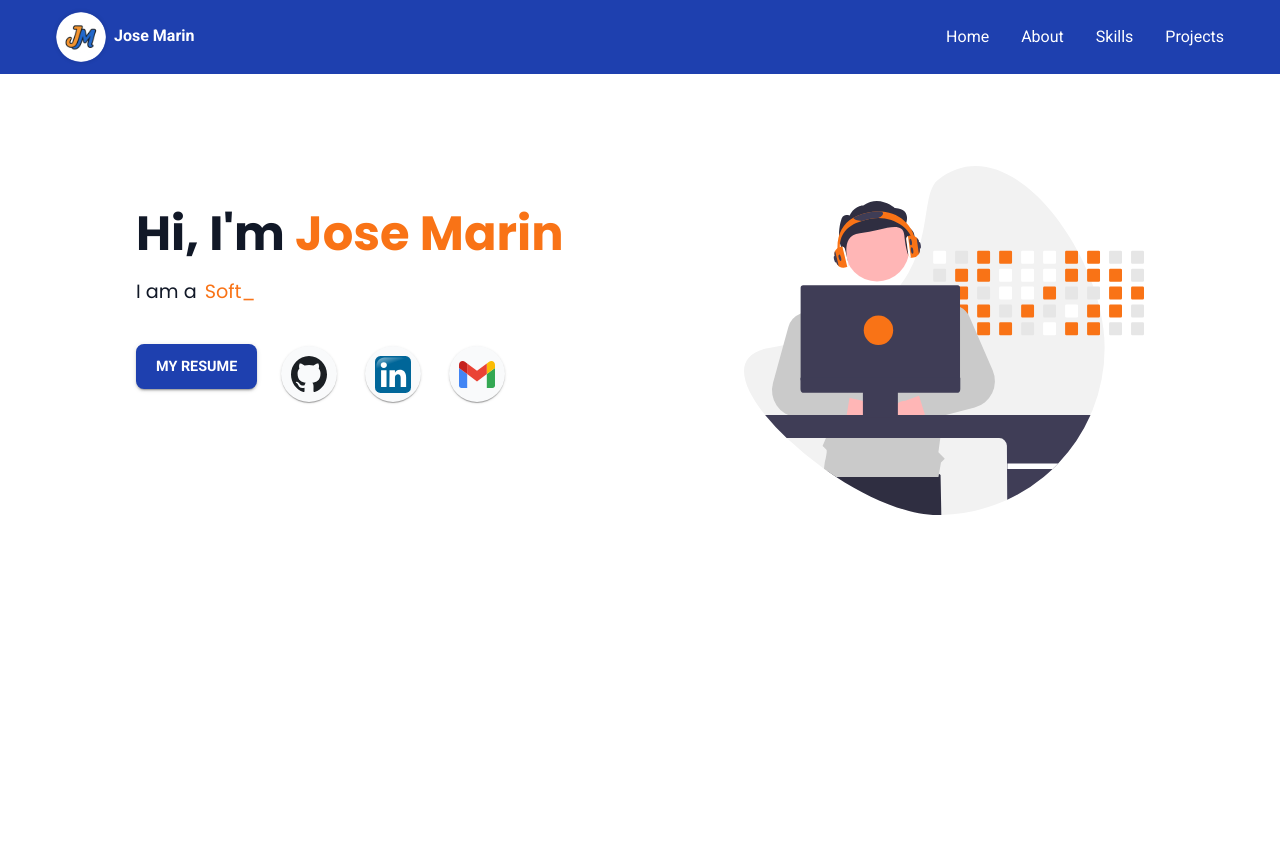
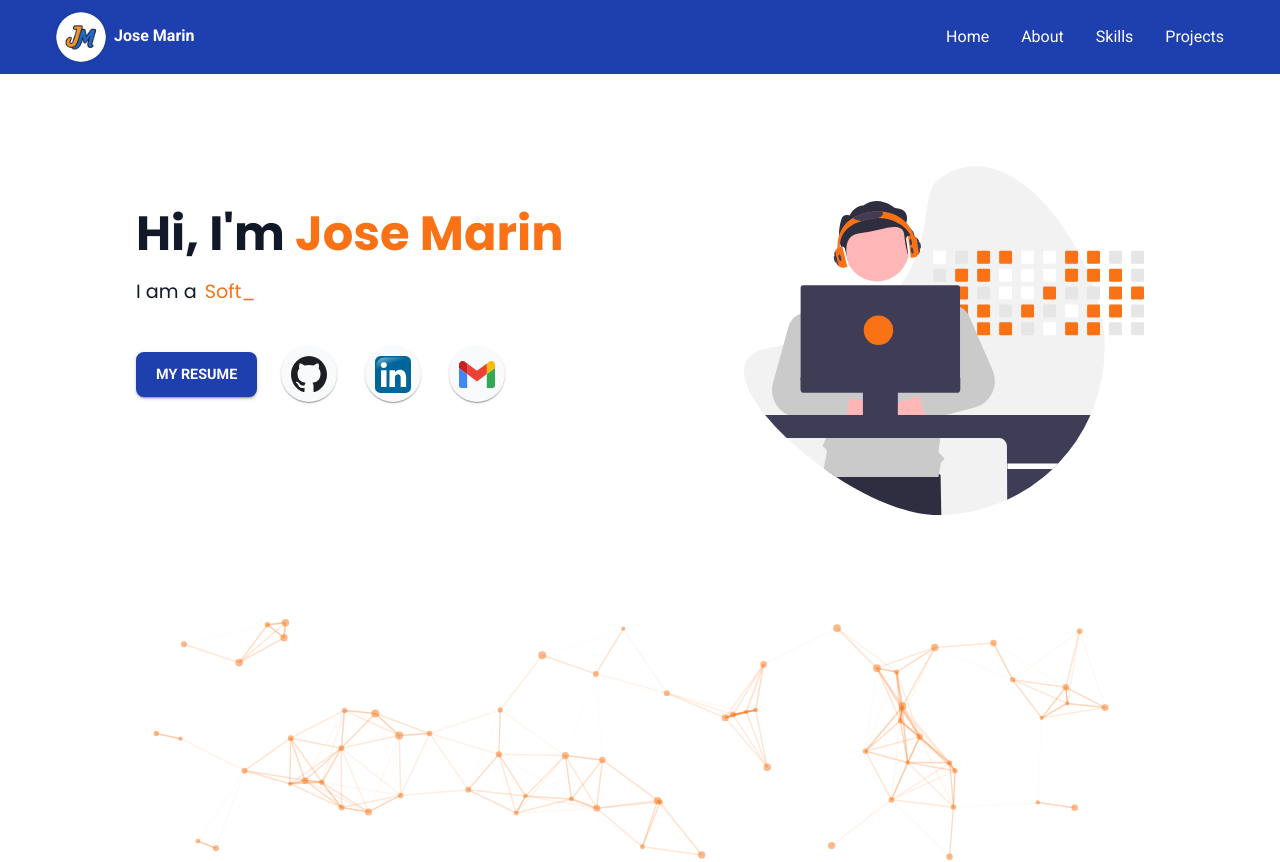
Before and after one commit to josemarin4/jm-portfolio, a React (Vite) app: page / in a window 1280 px wide. Shown: the top 862 px of the page. Built offline with nearby package versions, Linux system fonts and the light colour scheme.

Commit message:
fix resposiveness in hero section

```diff
--- a/src/components/Hero.tsx
+++ b/src/components/Hero.tsx
@@ -38,7 +38,7 @@
           sx={{
             flex: 1,
             textAlign: { xs: "center", md: "left" },
-            mt: { xs: 4, md: 0 },
+            mt: { xs: 9, md: 0 },
           }}
         >
           <Typography
@@ -99,33 +99,34 @@
               justifyContent: { xs: "center", md: "flex-start" },
               alignItems: "center",
               gap: 3,
-              mt: { xs: 9, md: 3 },
+              mt: { xs: 1, md: 3 },
               flexWrap: "nowrap",
             }}
           >
-            <a
+            <Box
+              component="a"
               href="/JoseMarinResume.pdf"
               target="_blank"
               rel="noopener noreferrer"
-              style={{ textDecoration: "none" }}
+              sx={{ textDecoration: "none", mt: { xs: 2 } }}
             >
               <Button
                 variant="contained"
                 color="primary"
                 sx={{
                   fontWeight: "bold",
-                  fontSize: isSmallScreen ? "0.8rem" : "0.9rem",
-                  paddingX: isSmallScreen ? 2 : 2.5,
-                  paddingY: isSmallScreen ? 1 : 1.2,
+                  fontSize: isSmallScreen ? "0.5rem" : "0.9rem",
+                  paddingX: isSmallScreen ? 1 : 2.5,
+                  paddingY: isSmallScreen ? 0.5 : 1.2,
                   borderRadius: 2,
-                  minWidth: isSmallScreen ? 100 : 120,
+                  minWidth: isSmallScreen ? 70 : 120,
                   transition: "transform 0.2s ease-in-out",
                   "&:hover": { transform: "scale(1.07)" },
                 }}
               >
                 {isSmallScreen ? "Resume" : "My Resume"}
               </Button>
-            </a>
+            </Box>
             <Box
               sx={{
                 display: "flex",
@@ -133,7 +134,7 @@
                 transform: isSmallScreen ? "scale(0.8)" : "scale(1)",
               }}
             >
-              <SocialIcons />
+              <SocialIcons isSmallScreen={isSmallScreen} />
             </Box>
           </Box>
         </Box>
@@ -157,7 +158,7 @@
               sx={{
                 position: "absolute",
                 top: 0,
-                left: 0, // make sure it covers the entire image width
+                left: 0,
                 width: "100%",
                 height: "100%",
                 zIndex: -1,
```
